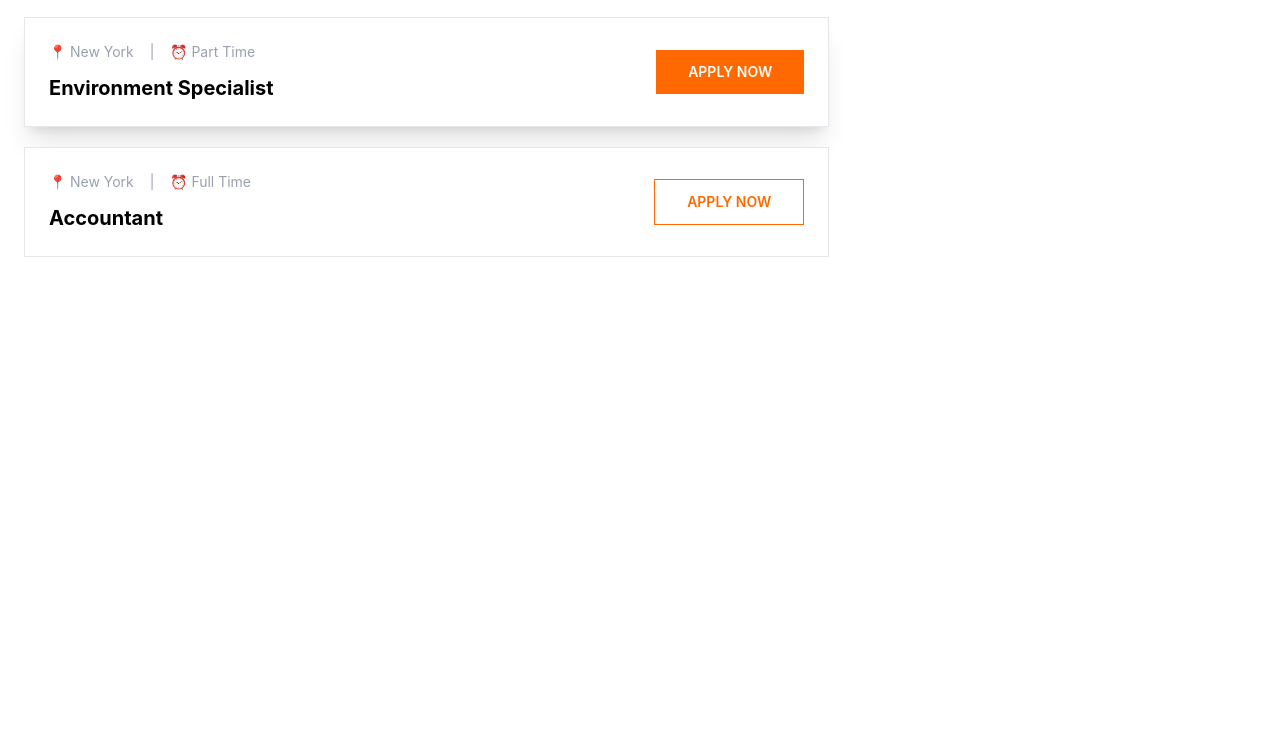
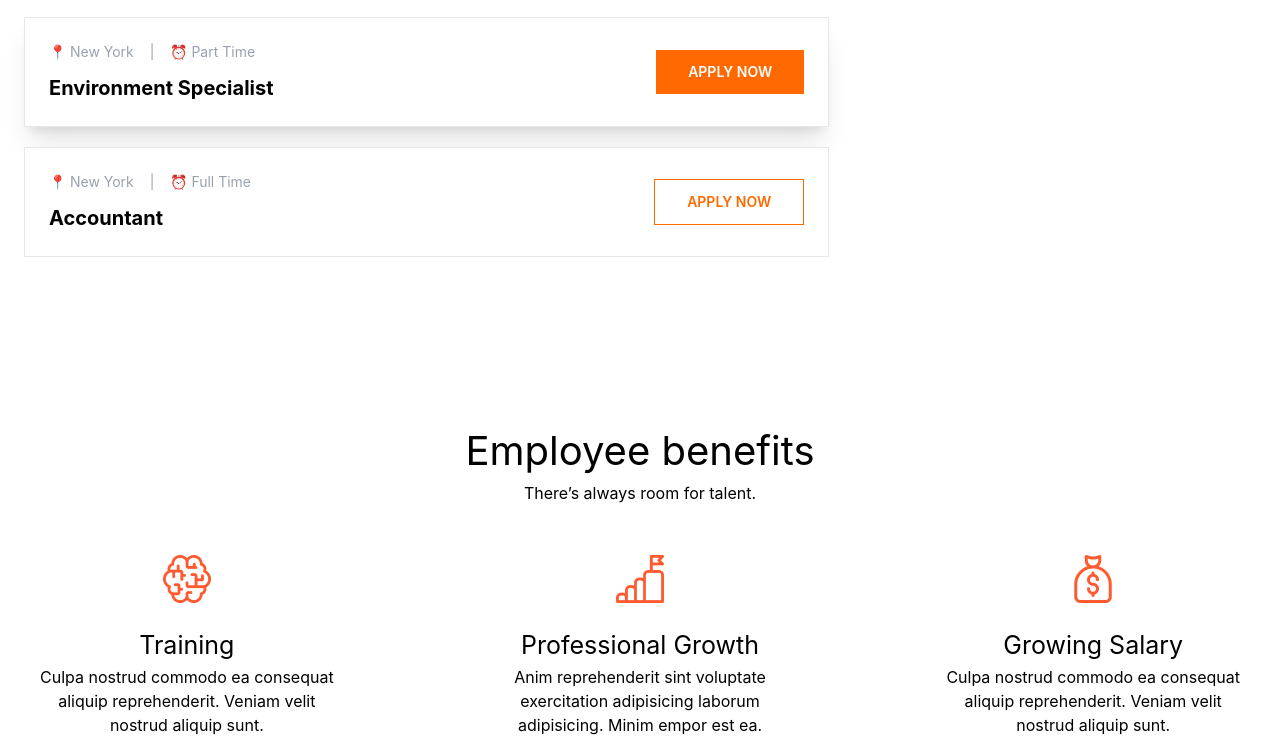
Before and after one commit to nozimnegmatov0010/teamwork2, a website: page src/nozim.html in a window 1280 px wide. Shown: the part 825-1562 px from the top of the page. Before the commit the page ends 1146 px from the top, so only its background shows below. Drawn offline with nearby package versions, Linux system fonts and the light colour scheme; files that its build step writes are made by us from their sources.

Commit message:
section3

```diff
--- a/src/nozim.html
+++ b/src/nozim.html
@@ -39,10 +39,8 @@
    <section class="max-w-7xl mx-auto px-6 py-16">
     <div class="grid lg:grid-cols-3 gap-12">
 
-        <!-- Left -->
         <div class="lg:col-span-2 space-y-5">
 
-            <!-- Job -->
             <div class="border border-gray-200 bg-white p-6 flex justify-between items-center hover:shadow-lg transition">
                 <div>
                     <div class="flex items-center gap-4 text-gray-400 text-sm mb-3">
@@ -62,7 +60,6 @@
                 </button>
             </div>
 
-            <!-- Job -->
             <div class="border border-gray-200 bg-white p-6 flex justify-between items-center">
                 <div>
                     <div class="flex items-center gap-4 text-gray-400 text-sm mb-3">
@@ -82,7 +79,6 @@
                 </button>
             </div>
 
-            <!-- Job -->
             <div class="border border-gray-200 bg-white p-6 flex justify-between items-center">
                 <div>
                     <div class="flex items-center gap-4 text-gray-400 text-sm mb-3">
@@ -102,7 +98,6 @@
                 </button>
             </div>
 
-            <!-- Active -->
             <div class="border border-gray-200 bg-white p-6 flex justify-between items-center shadow-xl">
                 <div>
                     <div class="flex items-center gap-4 text-gray-400 text-sm mb-3">
@@ -122,7 +117,6 @@
                 </button>
             </div>
 
-            <!-- Job -->
             <div class="border border-gray-200 bg-white p-6 flex justify-between items-center">
                 <div>
                     <div class="flex items-center gap-4 text-gray-400 text-sm mb-3">
@@ -144,7 +138,6 @@
 
         </div>
 
-        <!-- Right -->
         <div class="pt-2">
 
             <h2 class="text-4xl font-bold text-gray-900 leading-tight">
@@ -173,6 +166,31 @@
         </div>
 
     </div>
+
+</section>
+<div class="text-center mt-[100px]">
+    <h1 class="text-[40px]">Employee benefits</h1>
+    <p>There’s always room for talent.</p>
+</div>
+        <section class="text-center lg:flex justify-between items-center lg:text-start max-w-[1200px] m-auto mt-[50px]">
+    <div class="mt-[30px] lg:mt-[0px] text-center">
+        <img class="m-auto" src="./images/ic-brain.png" alt="">
+        <br>
+        <h1 class="text-[25px]">Training</h1>
+        <p>Culpa nostrud commodo ea consequat <br> aliquip reprehenderit. Veniam velit <br> nostrud aliquip sunt.</p>
+    </div>
+    <div class="mt-[30px] lg:mt-[0px] text-center">
+        <img class="m-auto" src="./images/ic-success.png" alt="">
+        <br>
+        <h1 class="text-[25px]">Professional Growth</h1>
+        <p>Anim reprehenderit sint voluptate <br> exercitation adipisicing laborum <br> adipisicing. Minim empor est ea.</p>
+    </div>
+    <div class="mt-[30px] lg:mt-[0px] text-center">
+        <img class="m-auto" src="./images/ic-budget.png" alt="">
+        <br>
+        <h1 class="text-[25px]">Growing Salary</h1>
+        <p>Culpa nostrud commodo ea consequat <br> aliquip reprehenderit. Veniam velit <br> nostrud aliquip sunt.</p>
+    </div>
 </section>
 </body>
 </html>
```
Also changed, not shown: src/images/ic-brain.png (added), src/images/ic-budget.png (added), src/images/ic-success.png (added).
